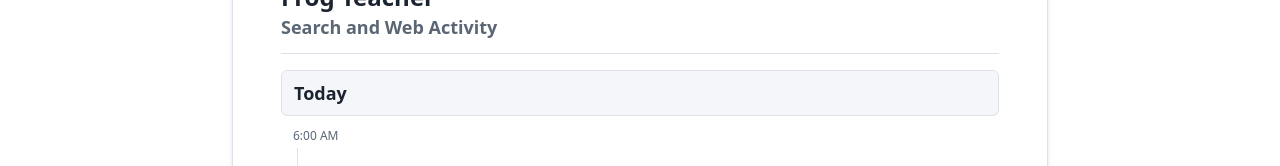
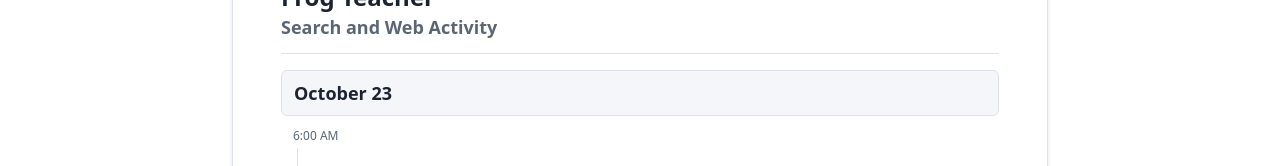
Before and after one commit to zakkolar/app.techlit.digitalfootprint, a Vue app: page /print in a window 1280 px wide. Shown: the part 692-858 px from the top of the page. Built offline with nearby package versions, Linux system fonts and the light colour scheme.

Commit message:
Remove relative dates

```diff
--- a/src/components/ActivityByDay.vue
+++ b/src/components/ActivityByDay.vue
@@ -1,6 +1,5 @@
 <script setup>
 import ActivityLog from "@/components/activity/ActivityLog.vue";
-import {RelativeDate} from "@/utils/RelativeDate";
 import {useActivityReport} from "@/composables/useActivityReport";
 import {toRef} from "vue";
 
@@ -15,7 +14,7 @@ const {activityByDay} = useActivityReport(toRef(props, 'user'), toRef(props, 're
 </script>
 <template>
   <section v-for="day of activityByDay" class="mb-6">
-        <h2 class="rounded-md border bg-surface-muted px-3 py-2 text-lg font-semibold">{{ RelativeDate(day.timestamp) }}</h2>
+        <h2 class="rounded-md border bg-surface-muted px-3 py-2 text-lg font-semibold">{{ day.timestamp.toFormat('LLLL d') }}</h2>
         <div class="mt-3" v-for="hour of day.entries">
             <h3 class="px-3 text-xs font-medium tabular-nums text-text-muted">{{hour.timestamp.toFormat('h:mm a')}}</h3>
             <div class="ml-4 mt-1 border-l">
--- a/src/utils/RelativeDate.js
+++ /dev/null
@@ -1,16 +0,0 @@
-export const RelativeDate = function(date) {
-
-
-    const days = date.diffNow('days').days;
-
-
-    if(days > -1 && days < 1) {
-        return 'Today'
-    }
-
-    if(Math.floor(days) === -2 ) {
-        return 'Yesterday'
-    }
-
-    return date.toFormat('LLLL d');
-}
```
